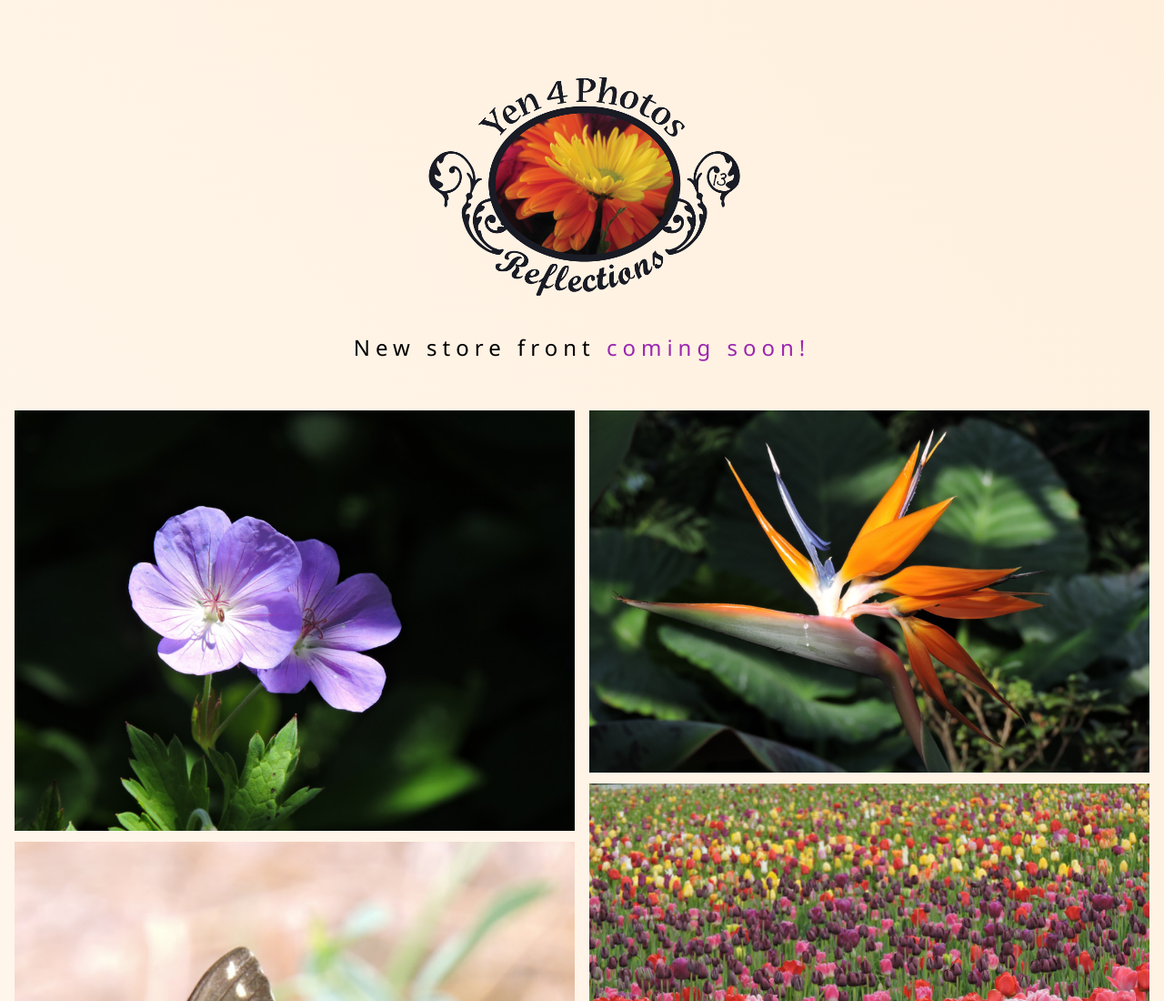
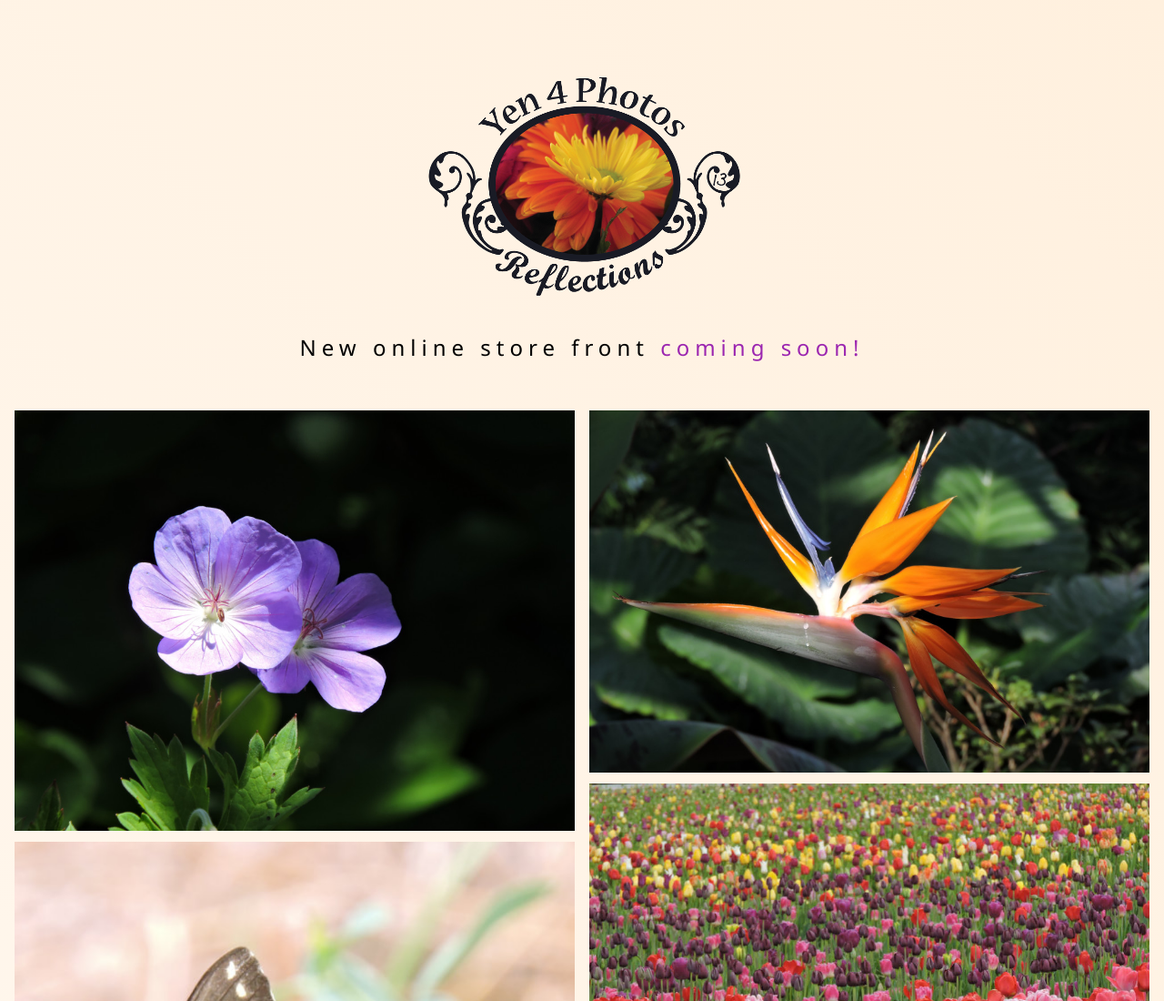
Before and after one commit to RyanMSloan/YenLive, a plain HTML site: page index.html in a window 1280 px wide. Shown: the top 1100 px of the page at 91% size. Drawn offline with nearby package versions, Linux system fonts and the light colour scheme.

Commit message:
Added 'online' to notice

```diff
--- a/index.html
+++ b/index.html
@@ -15,7 +15,7 @@
   <!-- Header -->
   <header class="w3-panel w3-center" style="padding:50px 16px 25px 16px">
     <img src="images/logo-sm.png" style="width: 400px;">
-    <h1 class="w3-xlarge">New store front <span class="w3-text-purple">coming soon!</span></h1>
+    <h1 class="w3-xlarge">New online store front <span class="w3-text-purple">coming soon!</span></h1>
   </header>
 
   <!-- Photo Grid -->
```
